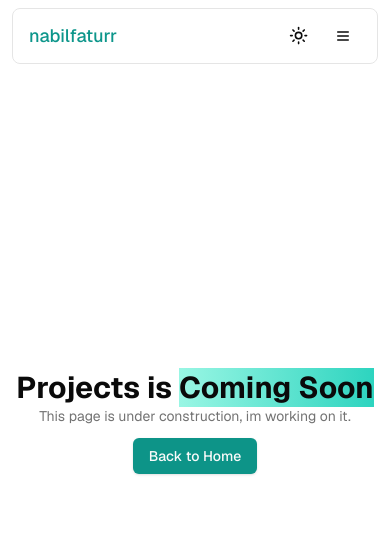
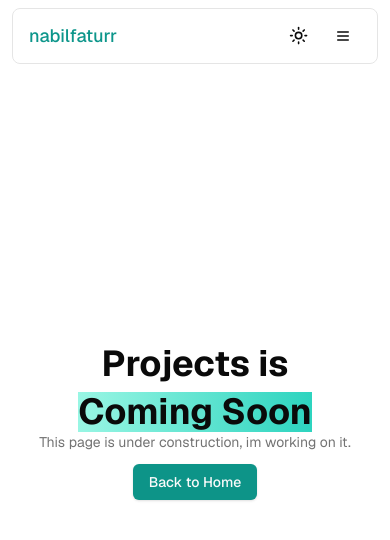
Before and after one commit to nabilfaturr/portfolio, a Next.js app: page /projects in a window 390 px wide. Shown: the top 540 px of the page. Built offline with nearby package versions, Linux system fonts and the light colour scheme.

Commit message:
fix: solve layouting shifting on mobile

```diff
--- a/src/components/shared/page/coming-soon.tsx
+++ b/src/components/shared/page/coming-soon.tsx
@@ -5,16 +5,20 @@ import React from "react";
 const ComingSoon = ({ page }: { page: string }) => {
   return (
     <div className="flex items-center justify-center h-screen absolute top-0 left-0 w-full">
-      <div className="flex flex-col items-center justify-center space-y-3">
+      <div className="flex flex-col items-center justify-center space-y-3 px-2">
         <div className="text-center">
-          <h1 className="text-3xl sm:text-5xl font-bold">
-            {page} is <span className="bg-brand-gradient">Coming Soon</span>
+          <h1 className="inline-flex flex-col sm:flex-row gap-2 text-4xl md:text-5xl font-bold">
+            <span>{page} is</span>{" "}
+            <span className="bg-brand-gradient">Coming Soon</span>
           </h1>
           <p className="text-muted-foreground text-sm sm:text-base">
             This page is under construction, im working on it.
           </p>
         </div>
-        <Button asChild className="bg-teal-600 hover:bg-teal-700 transition-all duration-300">
+        <Button
+          asChild
+          className="bg-teal-600 hover:bg-teal-700 transition-all duration-300"
+        >
           <Link href="/">Back to Home</Link>
         </Button>
       </div>
```
